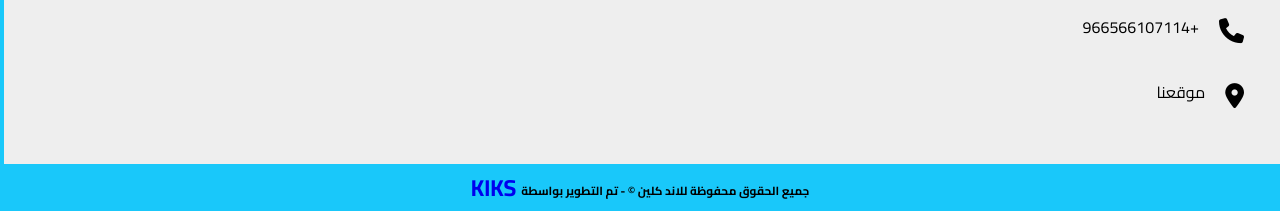
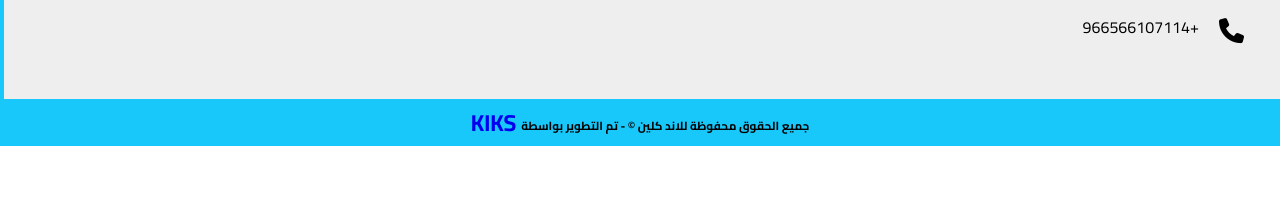
Before and after one commit to homaFF/LandClean, a plain HTML site: page index.html in a window 1280 px wide. Shown: the part 4477-4688 px from the top of the page. After the commit the page ends 4623 px from the top, so only its background shows below. Drawn offline with Linux system fonts and the light colour scheme; a web font is replaced by a local one.

Commit message:
Add files via upload

```diff
--- a/index.html
+++ b/index.html
@@ -194,12 +194,7 @@
                         <a href="tel:+966566107114" class="num">+966566107114</a>
                     </div>
                 </div>
-                <div class="contact-box">
-                    <i class="fa-solid fa-location-dot"></i>
-                    <div class="text">
-                        <a href="https://www.google.com/search?client=ms-android-samsung-gj-rev1&tbs=lf:1,lf_ui:14&tbm=lcl&sxsrf=ALiCzsZHCCRYycWnZjcqC6CT5pSX3uKPbg:1670165282062&q=%D8%B4%D8%B1%D9%83%D9%87+%D9%86%D8%B8%D8%A7%D9%81%D9%87+%D8%A7%D9%84%D8%AF%D9%85%D8%A7%D9%85&rflfq=1&num=10&ved=2ahUKEwilvOnCmuD7AhWI04UKHcFGDyoQtgN6BAgzEAY#rlfi=hd:;si:;mv:[[26.957537092143323,50.19497591309655],[25.965416081210382,49.666945517588736],null,[26.46254548620536,49.93096071534264],11]">موقعنا</a>
-                    </div>
-                </div>
+
             </div>
         </div>
         <div class="end-footer">
```
